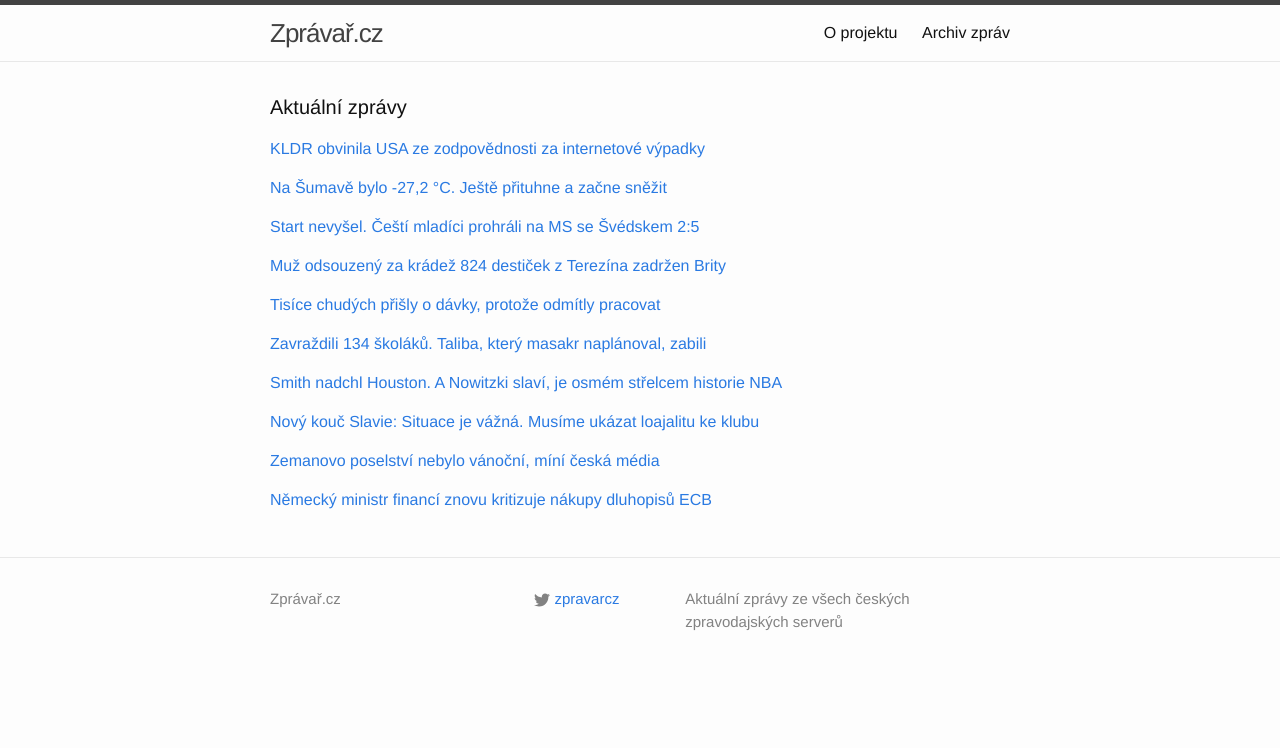
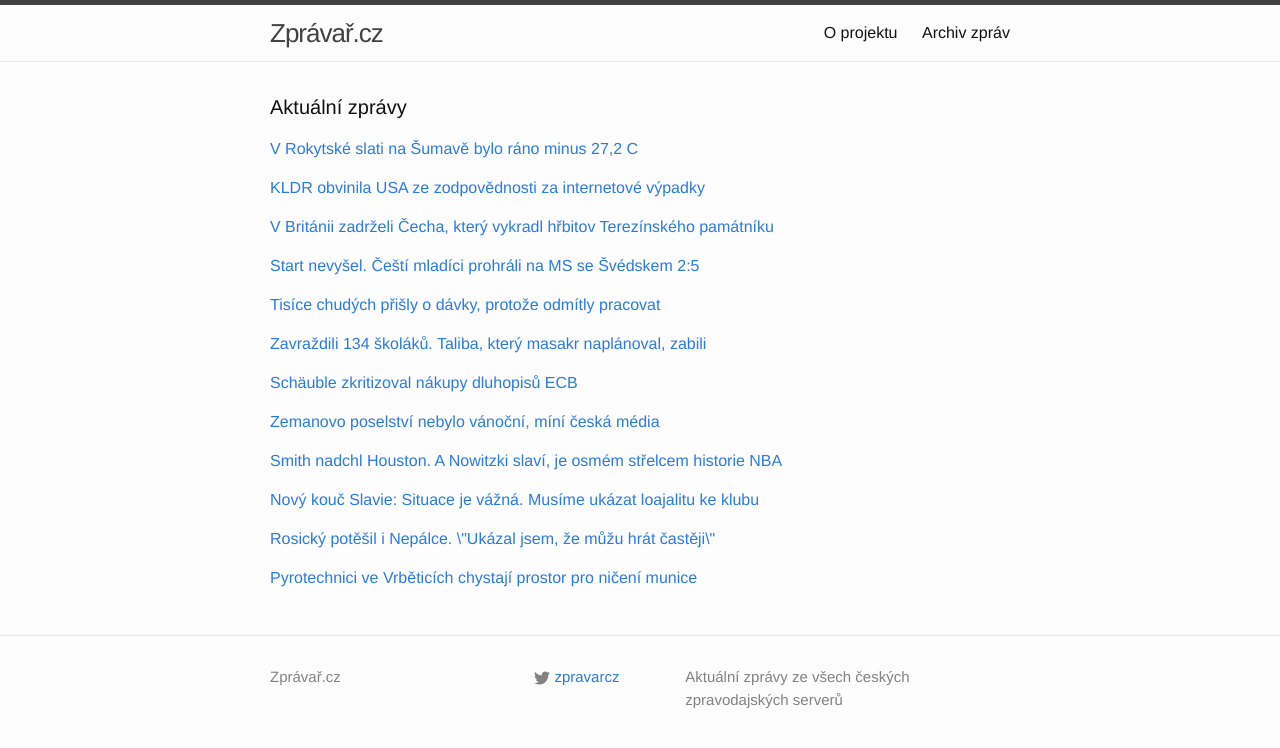
Before and after one commit to adliska/zpravar, a Jekyll site: the page built from index.html, in a window 1280 px wide. Shown: the top 748 px of the page. Built offline with Jekyll 4.4.1, drawn with Linux system fonts in a browser that asks for light colours.

Commit message:
zpravar news update

```diff
--- a/index.html
+++ b/index.html
@@ -5,8 +5,21 @@ layout: default
 <div class="home">
     <h1 class="page-heading">Aktuální zprávy</h1>
 
-<p><a href="javascript:;" onclick="toggle_visibility('zpravy0')">KLDR obvinila USA ze zodpovědnosti za internetové výpadky</a></p>
+<p><a href="javascript:;" onclick="toggle_visibility('zpravy0')">V Rokytské slati na Šumavě bylo ráno minus 27,2 C</a></p>
 <div id="zpravy0" style="display:none">
+<ul>
+<li><a href=http://echo24.cz/a/iFFMx>V Rokytské slati na Šumavě bylo ráno minus 27,2 C - echo24.cz</a></li>
+<li><a href=http://www.lidovky.cz/v-rokytske-slati-na-sumave-bylo-rano-minus-27-2-st-c-f7g-/zpravy-domov.aspx?c=A141227_104251_ln_domov_mmu>Česko sevřel mráz. Na Šumavě bylo 27 pod nulou, má se dále ochlazovat  - www.lidovky.cz</a></li>
+<li><a href=http://www.tyden.cz/rubriky/domaci/pocasi/na-sumave-bylo-27-2-c-jeste-prituhne-a-zacne-snezit_328414.html>Na Šumavě bylo -27,2 °C. Ještě přituhne a začne sněžit - www.tyden.cz</a></li>
+<li><a href=http://zpravy.aktualne.cz/domaci/na-sumave-bylo-minus-27-2-stupne-celsia-brzy-zacne-i-snezit/r~fd8fc5868da811e4bdad0025900fea04/>Na Šumavě bylo minus 27,2 stupně Celsia. Brzy začne i sněžit - zpravy.aktualne.cz</a></li>
+<li><a href=http://domaci.ihned.cz/c1-63303570-zima-sumava-minus-dvacet-stupnu-2014>Na Šumavě naměřili až minus 27 stupňů. Nejvíc mrznout má na přelomu roku - domaci.ihned.cz</a></li>
+<li><a href=http://www.tyden.cz/rubriky/domaci/pocasi/konecne-zima-na-sumave-meli-27-2-c-jeste-prituhne_328414.html>Konečně zima, na Šumavě měli -27,2 °C. Ještě přituhne - www.tyden.cz</a></li>
+<li><a href=http://www.denik.cz/z_domova/na-sumave-namerili-rano-minus-27-2-stupne-celsia-20141227.html>Na Šumavě naměřili ráno minus 27,2 stupně Celsia - www.denik.cz</a></li>
+<li><a href=http://www.novinky.cz/domaci/357281-na-sumave-rano-namerili-minus-27-2-stupne.html>Na Šumavě ráno naměřili minus 27,2 stupně - www.novinky.cz</a></li>
+<li><a href=http://www.ceskenoviny.cz/zpravy/zpravy/v-rokytske-slati-na-sumave-bylo-rano-minus-27-2-st-c/1162690>V Rokytské slati na Šumavě bylo ráno minus 27,2 st.C - www.ceskenoviny.cz</a></li>
+</ul>
+</div><p><a href="javascript:;" onclick="toggle_visibility('zpravy1')">KLDR obvinila USA ze zodpovědnosti za internetové výpadky</a></p>
+<div id="zpravy1" style="display:none">
 <ul>
 <li><a href=http://e-svet.e15.cz/internet/kldr-obvinila-usa-ze-zodpovednosti-za-internetove-vypadky-1148800>KLDR obvinila USA ze zodpovědnosti za internetové výpadky - e-svet.e15.cz</a></li>
 <li><a href=http://www.ceskatelevize.cz/ct24/svet/296504-za-vypadky-internetu-mohou-usa-tvrdi-kldr-obamu-oznacila-za-opici/>Za výpadky internetu mohou USA, tvrdí KLDR. Obamu označila za opici - www.ceskatelevize.cz</a></li>
@@ -17,19 +30,20 @@ layout: default
 <li><a href=http://www.lidovky.cz/kldr-obvinila-usa-z-kyberutoku-obamu-nazvala-opici-z-pralesa-prw-/zpravy-svet.aspx?c=A141227_070748_ln_zahranici_mmu>KLDR obvinila USA z kyberútoku, Obamu nazvala opicí z pralesa  - www.lidovky.cz</a></li>
 <li><a href=http://zpravy.idnes.cz/kldr-vini-z-vypadku-internetu-usa-drd-/zahranicni.aspx?c=A141227_065533_zahranicni_cen>KLDR zasypala Obamu rasistickými urážkami, viní USA z výpadku internetu - zpravy.idnes.cz</a></li>
 </ul>
-</div><p><a href="javascript:;" onclick="toggle_visibility('zpravy1')">Na Šumavě bylo -27,2 °C. Ještě přituhne a začne sněžit</a></p>
-<div id="zpravy1" style="display:none">
+</div><p><a href="javascript:;" onclick="toggle_visibility('zpravy2')">V Británii zadrželi Čecha, který vykradl hřbitov Terezínského památníku </a></p>
+<div id="zpravy2" style="display:none">
 <ul>
-<li><a href=http://www.tyden.cz/rubriky/domaci/pocasi/na-sumave-bylo-27-2-c-jeste-prituhne-a-zacne-snezit_328414.html>Na Šumavě bylo -27,2 °C. Ještě přituhne a začne sněžit - www.tyden.cz</a></li>
-<li><a href=http://zpravy.aktualne.cz/domaci/na-sumave-bylo-minus-27-2-stupne-celsia-brzy-zacne-i-snezit/r~fd8fc5868da811e4bdad0025900fea04/>Na Šumavě bylo minus 27,2 stupně Celsia. Brzy začne i sněžit - zpravy.aktualne.cz</a></li>
-<li><a href=http://domaci.ihned.cz/c1-63303570-zima-sumava-minus-dvacet-stupnu-2014>Na Šumavě naměřili až minus 27 stupňů. Nejvíc mrznout má na přelomu roku - domaci.ihned.cz</a></li>
-<li><a href=http://www.tyden.cz/rubriky/domaci/pocasi/konecne-zima-na-sumave-meli-27-2-c-jeste-prituhne_328414.html>Konečně zima, na Šumavě měli -27,2 °C. Ještě přituhne - www.tyden.cz</a></li>
-<li><a href=http://www.denik.cz/z_domova/na-sumave-namerili-rano-minus-27-2-stupne-celsia-20141227.html>Na Šumavě naměřili ráno minus 27,2 stupně Celsia - www.denik.cz</a></li>
-<li><a href=http://www.novinky.cz/domaci/357281-na-sumave-rano-namerili-minus-27-2-stupne.html>Na Šumavě ráno naměřili minus 27,2 stupně - www.novinky.cz</a></li>
-<li><a href=http://www.ceskenoviny.cz/zpravy/zpravy/v-rokytske-slati-na-sumave-bylo-rano-minus-27-2-st-c/1162690>V Rokytské slati na Šumavě bylo ráno minus 27,2 st.C - www.ceskenoviny.cz</a></li>
+<li><a href=http://www.lidovky.cz/v-britanii-zadrzeli-cecha-ktery-kradl-v-terezinskem-pamatniku-p6x-/zpravy-domov.aspx?c=A141227_105606_ln_domov_mmu>V Británii zadrželi Čecha, který vykradl hřbitov Terezínského památníku  - www.lidovky.cz</a></li>
+<li><a href=http://www.rozhlas.cz/_zprava/britska-policie-zadrzela-cecha-hledaneho-kvuli-kradezi-v-terezinskem-pamatniku--1436881>Britská policie zadržela Čecha hledaného kvůli krádeži v terezínském památníku - www.rozhlas.cz</a></li>
+<li><a href=http://www.tyden.cz/rubriky/domaci/krimi/muz-odsouzeny-za-kradez-824-desticek-z-terezina-zadrzen-brity_328409.html>Muž odsouzený za krádež 824 destiček z Terezína zadržen Brity - www.tyden.cz</a></li>
+<li><a href=http://www.tyden.cz/rubriky/domaci/krimi/cech-odsouzeny-za-kradez-824-desticek-z-terezina-zadrzen-brity_328409.html>Čech odsouzený za krádež 824 destiček z Terezína zadržen Brity - www.tyden.cz</a></li>
+<li><a href=http://zpravy.idnes.cz/britove-zadrzeli-muze-ktery-ma-podminku-za-zmizeni-desticek-v-terezine-1no-/krimi.aspx?c=A141227_085113_krimi_cen>Britové zadrželi muže odsouzeného za zmizení destiček z hrobů v Terezíně - zpravy.idnes.cz</a></li>
+<li><a href=http://zpravy.aktualne.cz/domaci/cech-odsouzeny-za-kradez-824-desticek-z-terezina-byl-zadrzen/r~aafe10708d9e11e4a10c0025900fea04/>Čech odsouzený za krádež 824 destiček z Terezína byl zadržen - zpravy.aktualne.cz</a></li>
+<li><a href=http://www.ceskenoviny.cz/zpravy/zpravy/v-britanii-zadrzeli-cecha-ktery-kradl-v-terezinskem-pamatniku/1162673>V Británii zadrželi Čecha, který kradl v terezínském památníku - www.ceskenoviny.cz</a></li>
+<li><a href=http://www.novinky.cz/zahranicni/evropa/357274-britove-chytili-cecha-hledaneho-kvuli-kradezi-desticek-z-terezina.html>Britové chytili Čecha hledaného kvůli krádeži destiček z Terezína - www.novinky.cz</a></li>
 </ul>
-</div><p><a href="javascript:;" onclick="toggle_visibility('zpravy2')">Start nevyšel. Čeští mladíci prohráli na MS se Švédskem 2:5</a></p>
-<div id="zpravy2" style="display:none">
+</div><p><a href="javascript:;" onclick="toggle_visibility('zpravy3')">Start nevyšel. Čeští mladíci prohráli na MS se Švédskem 2:5</a></p>
+<div id="zpravy3" style="display:none">
 <ul>
 <li><a href=http://www.tyden.cz/rubriky/sport/hokej/reprezentace/start-nevysel-cesti-mladici-prohrali-na-ms-se-svedskem-2-5_328394.html>Start nevyšel. Čeští mladíci prohráli na MS se Švédskem 2:5 - www.tyden.cz</a></li>
 <li><a href=http://www.sportovninoviny.cz/zpravy/ceska-dvacitka-na-uvod-ms-prohrala-se-svedskem/1162346>Česká dvacítka na úvod MS prohrála se Švédskem - www.sportovninoviny.cz</a></li>
@@ -38,16 +52,6 @@ layout: default
 <li><a href=http://www.tyden.cz/rubriky/sport/hokej/reprezentace/mladici-nestacili-na-svedy-na-uvod-ms-jednoznacne-prohrali_328394.html>Jednoznačná prohra! Mladíci nestačili na úvod MS na Švédy - www.tyden.cz</a></li>
 <li><a href=http://www.rozhlas.cz/_zprava/hokejova-dvacitka-zahajila-ms-porazkou-favorizovanym-svedum-podlehla-25--1436847>Hokejová dvacítka zahájila MS porážkou. Favorizovaným Švédům podlehla 2:5 - www.rozhlas.cz</a></li>
 <li><a href=http://hokej.idnes.cz/ms-junioru-hokej-cesko-svedsko-dzy-/reprezentace.aspx?c=A141227_013922_reprezentace_lge>Vránovy góly na Švédy nestačily, dvacítka opět nezvládla vstup do MS - hokej.idnes.cz</a></li>
-</ul>
-</div><p><a href="javascript:;" onclick="toggle_visibility('zpravy3')">Muž odsouzený za krádež 824 destiček z Terezína zadržen Brity</a></p>
-<div id="zpravy3" style="display:none">
-<ul>
-<li><a href=http://www.tyden.cz/rubriky/domaci/krimi/muz-odsouzeny-za-kradez-824-desticek-z-terezina-zadrzen-brity_328409.html>Muž odsouzený za krádež 824 destiček z Terezína zadržen Brity - www.tyden.cz</a></li>
-<li><a href=http://www.tyden.cz/rubriky/domaci/krimi/cech-odsouzeny-za-kradez-824-desticek-z-terezina-zadrzen-brity_328409.html>Čech odsouzený za krádež 824 destiček z Terezína zadržen Brity - www.tyden.cz</a></li>
-<li><a href=http://zpravy.idnes.cz/britove-zadrzeli-muze-ktery-ma-podminku-za-zmizeni-desticek-v-terezine-1no-/krimi.aspx?c=A141227_085113_krimi_cen>Britové zadrželi muže odsouzeného za zmizení destiček z hrobů v Terezíně - zpravy.idnes.cz</a></li>
-<li><a href=http://zpravy.aktualne.cz/domaci/cech-odsouzeny-za-kradez-824-desticek-z-terezina-byl-zadrzen/r~aafe10708d9e11e4a10c0025900fea04/>Čech odsouzený za krádež 824 destiček z Terezína byl zadržen - zpravy.aktualne.cz</a></li>
-<li><a href=http://www.ceskenoviny.cz/zpravy/zpravy/v-britanii-zadrzeli-cecha-ktery-kradl-v-terezinskem-pamatniku/1162673>V Británii zadrželi Čecha, který kradl v terezínském památníku - www.ceskenoviny.cz</a></li>
-<li><a href=http://www.novinky.cz/zahranicni/evropa/357274-britove-chytili-cecha-hledaneho-kvuli-kradezi-desticek-z-terezina.html>Britové chytili Čecha hledaného kvůli krádeži destiček z Terezína - www.novinky.cz</a></li>
 </ul>
 </div><p><a href="javascript:;" onclick="toggle_visibility('zpravy4')">Tisíce chudých přišly o dávky, protože odmítly pracovat</a></p>
 <div id="zpravy4" style="display:none">
@@ -69,35 +73,50 @@ layout: default
 <li><a href=http://zpravy.aktualne.cz/zahranici/ve-skole-umrelo-150-lidi-muze-ktery-utok-planoval-zabili/r~a1bd058c8d9611e490f70025900fea04/>Ve škole umřelo 150 lidí. Muže, který útok plánoval, zabili - zpravy.aktualne.cz</a></li>
 <li><a href=http://zpravy.idnes.cz/pakistan-zastrelil-jednoho-z-velitelu-talibanu-saddama-pib-/zahranicni.aspx?c=A141227_074656_zahranicni_cen>Pákistán oznámil smrt velitele Talibanu, který naplánoval útok na školu - zpravy.idnes.cz</a></li>
 </ul>
-</div><p><a href="javascript:;" onclick="toggle_visibility('zpravy6')">Smith nadchl Houston. A Nowitzki slaví, je osmém střelcem historie NBA</a></p>
+</div><p><a href="javascript:;" onclick="toggle_visibility('zpravy6')">Schäuble zkritizoval nákupy dluhopisů ECB</a></p>
 <div id="zpravy6" style="display:none">
+<ul>
+<li><a href=http://zpravy.e15.cz/byznys/finance-a-bankovnictvi/schauble-zkritizoval-nakupy-dluhopisu-ecb-1148808>Schäuble zkritizoval nákupy dluhopisů ECB - zpravy.e15.cz</a></li>
+<li><a href=http://www.denik.cz/ekonomika/nemecky-ministr-financi-znovu-kritizuje-nakupy-dluhopisu-ecb-20141227.html>Německý ministr financí znovu kritizuje nákupy dluhopisů ECB - www.denik.cz</a></li>
+<li><a href=http://www.financninoviny.cz/zpravodajstvi/zpravy/nemecky-ministr-financi-znovu-kritizuje-nakupy-dluhopisu-ecb/1162649>Německý ministr financí znovu kritizuje nákupy dluhopisů ECB - www.financninoviny.cz</a></li>
+<li><a href=http://byznys.ihned.cz/c1-63303160-ecb-evropska-centralni-banka-nakupy-dluhopisu-wolfgang-schauble-nemecko-euro-eurozona>Schäuble kritizuje nákupy dluhopisů ECB a žádá především reformy - byznys.ihned.cz</a></li>
+</ul>
+</div><p><a href="javascript:;" onclick="toggle_visibility('zpravy7')">Zemanovo poselství nebylo vánoční, míní česká média</a></p>
+<div id="zpravy7" style="display:none">
+<ul>
+<li><a href=http://www.ceskenoviny.cz/zpravy/zpravy/zemanovo-poselstvi-nebylo-vanocni-mini-ceska-media/1162652>Zemanovo poselství nebylo vánoční, míní česká média - www.ceskenoviny.cz</a></li>
+<li><a href=http://www.tyden.cz/rubriky/domaci/zemanuv-projev-nebyl-vanocni-ale-sebestredny-mini-media_328400.html>Zemanův projev nebyl vánoční, ale sebestředný, míní média - www.tyden.cz</a></li>
+<li><a href=http://zpravy.aktualne.cz/domaci/media-kritizuji-zemanuv-projev-soustredil-se-na-sebe-tvrdi/r~ad0193548d9111e49e4b0025900fea04/>Média kritizují Zemanův projev. Soustředil se na sebe, tvrdí - zpravy.aktualne.cz</a></li>
+<li><a href=http://www.denik.cz/z_domova/media-zemanovo-poselstvi-nebylo-vanocni-20141227.html>Média: Zemanovo poselství nebylo vánoční - www.denik.cz</a></li>
+</ul>
+</div><p><a href="javascript:;" onclick="toggle_visibility('zpravy8')">Smith nadchl Houston. A Nowitzki slaví, je osmém střelcem historie NBA</a></p>
+<div id="zpravy8" style="display:none">
 <ul>
 <li><a href=http://sport.idnes.cz/nba-basketbal-denni-souhrn-dc7-/basket.aspx?c=A141227_093942_sport-basket_ten>Smith nadchl Houston. A Nowitzki slaví, je osmém střelcem historie NBA - sport.idnes.cz</a></li>
 <li><a href=http://www.sportovninoviny.cz/zpravy/nowitzki-se-posunul-na-osme-misto-historicke-tabulky-strelcu-nba/1162688>Nowitzki se posunul na osmé místo historické tabulky střelců NBA - www.sportovninoviny.cz</a></li>
 <li><a href=http://www.denik.cz/ostatni_sport/nowitzki-prekonal-dalsi-metu-posunul-na-osme-misto-historicke-tabulky-strelcu-20.html>Nowitzki překonal další metu, posunul na osmé místo tabulky střelců NBA - www.denik.cz</a></li>
 <li><a href=http://sport.aktualne.cz/nowitzki-se-posunul-na-osme-misto-historicke-tabulky-strelcu/r~ed051fee8d9f11e4b98c002590604f2e/>Nowitzki se posunul na osmé místo historické tabulky střelců - sport.aktualne.cz</a></li>
 </ul>
-</div><p><a href="javascript:;" onclick="toggle_visibility('zpravy7')">Nový kouč Slavie: Situace je vážná. Musíme ukázat loajalitu ke klubu</a></p>
-<div id="zpravy7" style="display:none">
+</div><p><a href="javascript:;" onclick="toggle_visibility('zpravy9')">Nový kouč Slavie: Situace je vážná. Musíme ukázat loajalitu ke klubu</a></p>
+<div id="zpravy9" style="display:none">
 <ul>
 <li><a href=http://hokej.idnes.cz/hokejova-extraliga-sparta-slavia-rozhovor-s-trenerem-gregorem-pvo-/hokej.aspx?c=A141227_092617_hokej_bem>Nový kouč Slavie: Situace je vážná. Musíme ukázat loajalitu ke klubu - hokej.idnes.cz</a></li>
 <li><a href=http://www.tyden.cz/rubriky/sport/hokej/extraliga/slavia-ve-srabu-musime-to-brat-pozitivne-tvrdi-jeji-novy-kouc_328398.html>Slavia ve srabu. Musíme to brát pozitivně, tvrdí její nový kouč - www.tyden.cz</a></li>
 <li><a href=http://sport.aktualne.cz/novy-trener-slavie-u-hracu-mi-schazela-loajalita-ke-klubu/r~0dee351e8d4711e49f60002590604f2e/>Nový trenér Slavie: U hráčů mi scházela loajalita ke klubu - sport.aktualne.cz</a></li>
 <li><a href=http://www.tyden.cz/rubriky/sport/hokej/extraliga/slavie-ve-srabu-musime-to-brat-pozitivne-tvrdi-jeji-novy-kouc_328398.html>Slavie ve srabu. Musíme to brát pozitivně, tvrdí její nový kouč - www.tyden.cz</a></li>
 </ul>
-</div><p><a href="javascript:;" onclick="toggle_visibility('zpravy8')">Zemanovo poselství nebylo vánoční, míní česká média</a></p>
-<div id="zpravy8" style="display:none">
+</div><p><a href="javascript:;" onclick="toggle_visibility('zpravy10')">Rosický potěšil i Nepálce. \"Ukázal jsem, že můžu hrát častěji\"</a></p>
+<div id="zpravy10" style="display:none">
 <ul>
-<li><a href=http://www.ceskenoviny.cz/zpravy/zpravy/zemanovo-poselstvi-nebylo-vanocni-mini-ceska-media/1162652>Zemanovo poselství nebylo vánoční, míní česká média - www.ceskenoviny.cz</a></li>
-<li><a href=http://www.tyden.cz/rubriky/domaci/zemanuv-projev-nebyl-vanocni-ale-sebestredny-mini-media_328400.html>Zemanův projev nebyl vánoční, ale sebestředný, míní média - www.tyden.cz</a></li>
-<li><a href=http://zpravy.aktualne.cz/domaci/media-kritizuji-zemanuv-projev-soustredil-se-na-sebe-tvrdi/r~ad0193548d9111e49e4b0025900fea04/>Média kritizují Zemanův projev. Soustředil se na sebe, tvrdí - zpravy.aktualne.cz</a></li>
-<li><a href=http://www.denik.cz/z_domova/media-zemanovo-poselstvi-nebylo-vanocni-20141227.html>Média: Zemanovo poselství nebylo vánoční - www.denik.cz</a></li>
+<li><a href=http://www.tyden.cz/rubriky/sport/fotbal/zahranicni-souteze/rosicky-potesil-i-nepalce-ukazal-jsem-ze-muzu-hrat-casteji_328417.html>Rosický potěšil i Nepálce. \"Ukázal jsem, že můžu hrát častěji\" - www.tyden.cz</a></li>
+<li><a href=http://www.sportovninoviny.cz/zpravy/rosicky-chtel-ukazat-trenerovi-ze-muze-hrat-casteji/1162697>Rosický chtěl ukázat trenérovi, že může hrát častěji - www.sportovninoviny.cz</a></li>
+<li><a href=http://fotbal.idnes.cz/fotbalovy-zaloznik-tomas-rosicky-po-zapase-arsenal-queens-park-rangers-1av-/fot_zahranici.aspx?c=A141227_081635_fot_zahranici_pes>Rosický přijímal pochvaly. Skvělý výkon, hodnotili trenér i spoluhráči - fotbal.idnes.cz</a></li>
 </ul>
-</div><p><a href="javascript:;" onclick="toggle_visibility('zpravy9')">Německý ministr financí znovu kritizuje nákupy dluhopisů ECB</a></p>
-<div id="zpravy9" style="display:none">
+</div><p><a href="javascript:;" onclick="toggle_visibility('zpravy11')">Pyrotechnici ve Vrběticích chystají prostor pro ničení munice</a></p>
+<div id="zpravy11" style="display:none">
 <ul>
-<li><a href=http://www.denik.cz/ekonomika/nemecky-ministr-financi-znovu-kritizuje-nakupy-dluhopisu-ecb-20141227.html>Německý ministr financí znovu kritizuje nákupy dluhopisů ECB - www.denik.cz</a></li>
-<li><a href=http://www.financninoviny.cz/zpravodajstvi/zpravy/nemecky-ministr-financi-znovu-kritizuje-nakupy-dluhopisu-ecb/1162649>Německý ministr financí znovu kritizuje nákupy dluhopisů ECB - www.financninoviny.cz</a></li>
-<li><a href=http://byznys.ihned.cz/c1-63303160-ecb-evropska-centralni-banka-nakupy-dluhopisu-wolfgang-schauble-nemecko-euro-eurozona>Schäuble kritizuje nákupy dluhopisů ECB a žádá především reformy - byznys.ihned.cz</a></li>
+<li><a href=http://zpravy.e15.cz/domaci/udalosti/pyrotechnici-ve-vrbeticich-chystaji-prostor-pro-niceni-munice-1148810>Pyrotechnici ve Vrběticích chystají prostor pro ničení munice - zpravy.e15.cz</a></li>
+<li><a href=http://www.lidovky.cz/pyrotechnici-ve-vrbeticich-chystaji-prostor-pro-niceni-munice-pvi-/zpravy-domov.aspx?c=A141227_103317_ln_domov_mmu>Vrbětice čeká série řízených výbuchů. Pyrotechnici zlikvidují munici  - www.lidovky.cz</a></li>
+<li><a href=http://www.ceskenoviny.cz/zpravy/zpravy/pyrotechnici-ve-vrbeticich-chystaji-prostor-pro-niceni-munice/1162696>Pyrotechnici ve Vrběticích chystají prostor pro ničení munice - www.ceskenoviny.cz</a></li>
 </ul>
 </div></div>
```
